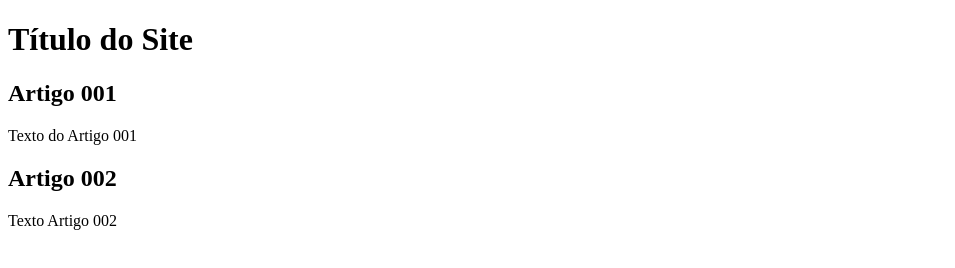
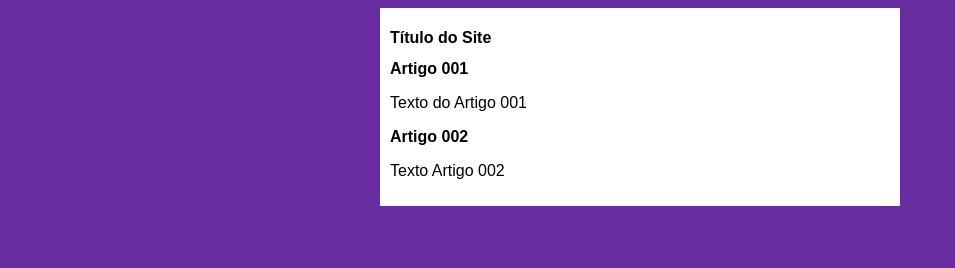
Before and after one commit to lftecnologia/projeto-site, a plain HTML site: page index.html in a window 1280 px wide. Shown: the whole page, without its empty margins (0-955 px from the left). Drawn offline with Linux system fonts and the light colour scheme.

Commit message:
iniciei o design

```diff
--- /dev/null
+++ b/estilos/style.css
@@ -0,0 +1,14 @@
+* {
+    font-family: Arial, Helvetica, sans-serif;
+    font-size: 16px;
+  }
+    body {
+        background-color: rgb(104, 44, 160);
+  }
+  main {
+    background-color: white;
+    width: 500px;
+    margin: auto;
+    padding: 10px;
+    box-shadow: 3px 3px 5px rgba(0,0 0, 0.473);
+  }
--- a/index.html
+++ b/index.html
@@ -4,6 +4,8 @@
     <meta charset="UTF-8">
     <meta http-equiv="X-UA-Compatible" content="IE=edge">
     <meta name="viewport" content="width=device-width, initial-scale=1.0">
+    <title>Título do Site</title>
+    <link rel="stylesheet" href="estilos/style.css">
 </head>
 <body>
     <main>
```
